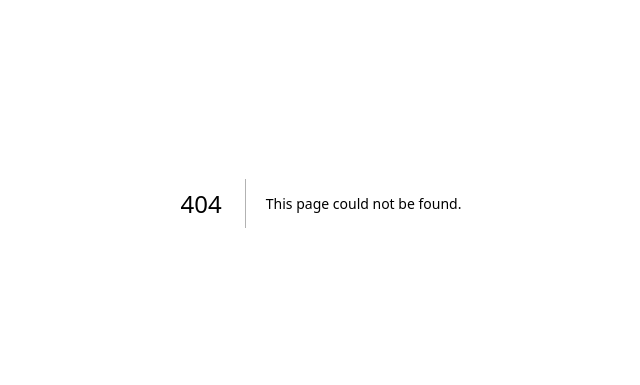
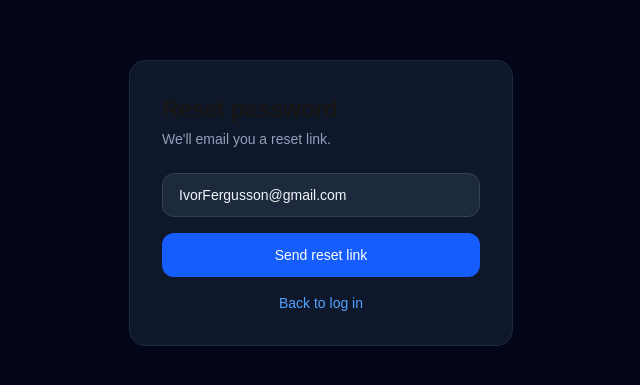
Before and after one commit to ivorfergusson-tech/lesson-lock, a Next.js app in the folder app/: page /reset-password in a window 1280 px wide. Before the commit this address had no page. Shown: the part 197-582 px from the top of the page, without its empty margins (319-959 px from the left). Built offline with nearby package versions, Linux system fonts and the light colour scheme.

Commit message:
Add password reset flow (reset + update password pages)

```diff
--- a/app/src/app/login/page.tsx
+++ b/app/src/app/login/page.tsx
@@ -57,9 +57,14 @@ export default function LoginPage() {
             {loading ? "Signing in..." : "Sign in"}
           </button>
         </form>
-        <p className="mt-4 text-center text-sm text-zinc-600 dark:text-zinc-400">
+        <p className="mt-4 text-center text-sm text-slate-400">
+          <Link href="/reset-password" className="font-medium text-blue-400">
+            Forgot password?
+          </Link>
+        </p>
+        <p className="mt-2 text-center text-sm text-slate-400">
           No account?{" "}
-          <Link href="/signup" className="font-medium text-black dark:text-white">
+          <Link href="/signup" className="font-medium text-blue-400">
             Sign up
           </Link>
         </p>
--- /dev/null
+++ b/app/src/app/reset-password/page.tsx
@@ -0,0 +1,41 @@
+"use client";
+
+import { useState } from "react";
+import { createClient } from "@/lib/supabase/client";
+import Link from "next/link";
+
+export default function ResetPasswordPage() {
+  const [email, setEmail] = useState("IvorFergusson@gmail.com");
+  const [msg, setMsg] = useState("");
+  const [loading, setLoading] = useState(false);
+
+  async function submit(e: React.FormEvent) {
+    e.preventDefault();
+    setLoading(true);
+    const supabase = createClient();
+    const { error } = await supabase.auth.resetPasswordForEmail(email, {
+      redirectTo: `${window.location.origin}/update-password`,
+    });
+    setLoading(false);
+    setMsg(error ? error.message : "Check your email for a reset link.");
+  }
+
+  return (
+    <div className="flex min-h-screen items-center justify-center bg-slate-950 px-6">
+      <div className="w-full max-w-sm rounded-2xl border border-slate-800 bg-slate-900 p-8">
+        <h1 className="text-2xl font-semibold tracking-tight">Reset password</h1>
+        <p className="mt-1 text-sm text-slate-400">We'll email you a reset link.</p>
+        <form onSubmit={submit} className="mt-6 flex flex-col gap-4">
+          <input type="email" required value={email} onChange={(e) => setEmail(e.target.value)} placeholder="Email" className="h-11 rounded-xl border border-slate-700 bg-slate-800 px-4 text-sm text-slate-100 outline-none focus:border-blue-500" />
+          <button type="submit" disabled={loading} className="h-11 rounded-xl bg-blue-600 text-sm font-medium text-white transition hover:bg-blue-500 disabled:opacity-60">
+            {loading ? "Sending..." : "Send reset link"}
+          </button>
+        </form>
+        {msg && <p className="mt-4 text-sm text-slate-400">{msg}</p>}
+        <p className="mt-4 text-center text-sm text-slate-400">
+          <Link href="/login" className="font-medium text-blue-400">Back to log in</Link>
+        </p>
+      </div>
+    </div>
+  );
+}
--- /dev/null
+++ b/app/src/app/update-password/page.tsx
@@ -0,0 +1,38 @@
+"use client";
+
+import { useState } from "react";
+import { createClient } from "@/lib/supabase/client";
+import { useRouter } from "next/navigation";
+
+export default function UpdatePasswordPage() {
+  const [password, setPassword] = useState("");
+  const [msg, setMsg] = useState("");
+  const [loading, setLoading] = useState(false);
+  const router = useRouter();
+
+  async function submit(e: React.FormEvent) {
+    e.preventDefault();
+    setLoading(true);
+    const supabase = createClient();
+    const { error } = await supabase.auth.updateUser({ password });
+    setLoading(false);
+    if (error) setMsg(error.message);
+    else { setMsg("Password updated. Redirecting..."); setTimeout(() => router.push("/dashboard"), 1200); }
+  }
+
+  return (
+    <div className="flex min-h-screen items-center justify-center bg-slate-950 px-6">
+      <div className="w-full max-w-sm rounded-2xl border border-slate-800 bg-slate-900 p-8">
+        <h1 className="text-2xl font-semibold tracking-tight">Set new password</h1>
+        <p className="mt-1 text-sm text-slate-400">Enter your new password below.</p>
+        <form onSubmit={submit} className="mt-6 flex flex-col gap-4">
+          <input type="password" required minLength={6} value={password} onChange={(e) => setPassword(e.target.value)} placeholder="New password" className="h-11 rounded-xl border border-slate-700 bg-slate-800 px-4 text-sm text-slate-100 outline-none focus:border-blue-500" />
+          <button type="submit" disabled={loading} className="h-11 rounded-xl bg-blue-600 text-sm font-medium text-white transition hover:bg-blue-500 disabled:opacity-60">
+            {loading ? "Updating..." : "Update password"}
+          </button>
+        </form>
+        {msg && <p className="mt-4 text-sm text-slate-400">{msg}</p>}
+      </div>
+    </div>
+  );
+}
```
